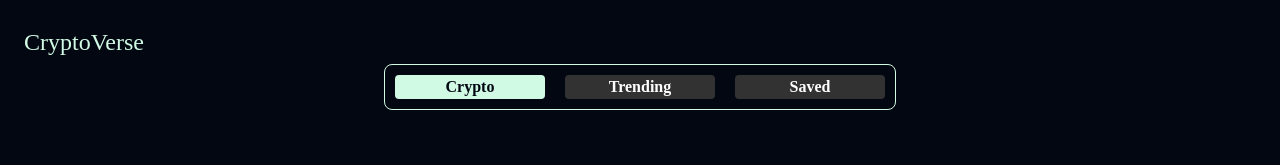
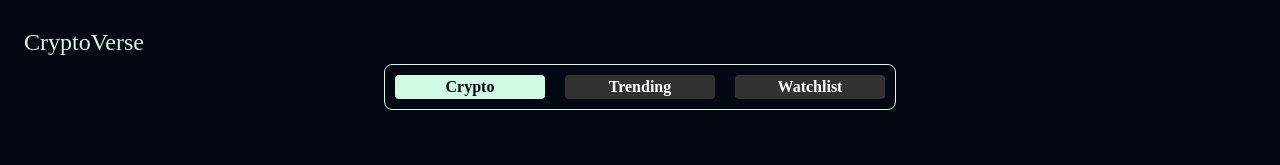
Before and after one commit to nguyetmle/CryptoBucks, a React (Create React App) app: page / in a window 1280 px wide. Shown: the top 165 px of the page. Built offline with nearby package versions, Linux system fonts and the light colour scheme; no server answers.

Commit message:
change nav

```diff
--- a/src/components/Navigation.js
+++ b/src/components/Navigation.js
@@ -54,7 +54,7 @@ ${
     border-0 cursor-pointer rounded capitalize font-semibold`;
         }}
       >
-        saved
+        watchlist
       </NavLink>
     </nav>
   );
```
